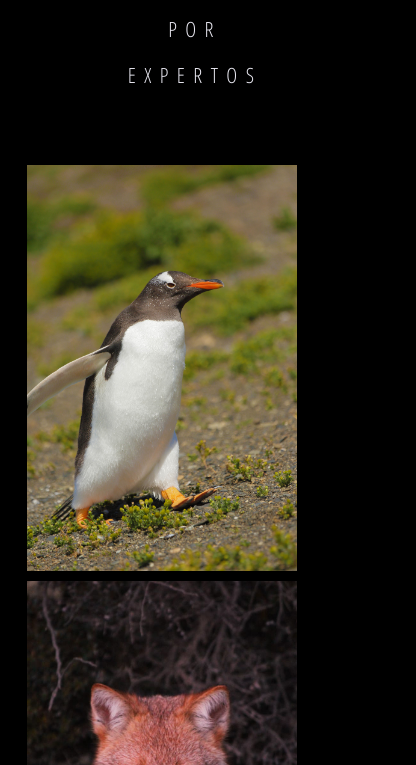
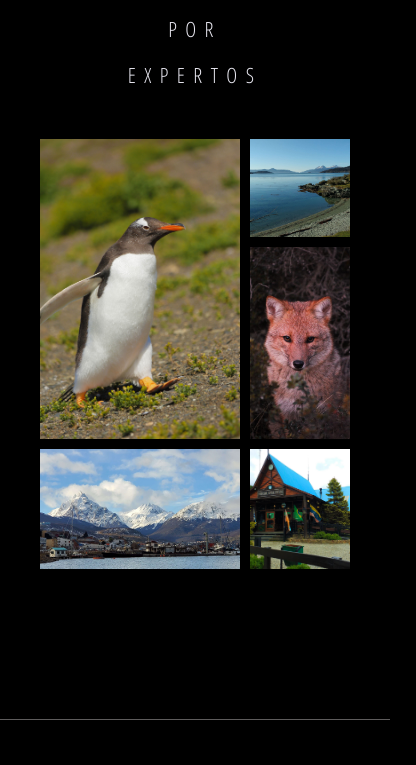
Before and after one commit to Florsala/desafio, a website: page index.html in a window 390 px wide. Shown: the part 2660-3425 px from the top of the page, 416 px wide, since content can reach past the window. Drawn offline with nearby package versions, Linux system fonts and the light colour scheme; a web font is replaced by a local one.

Commit message:
cambios en grid

```diff
--- a/scss/_responsive.scss
+++ b/scss/_responsive.scss
@@ -394,24 +394,11 @@ form.Formulario{
     @media only screen and (max-width:420px){
 
         .grid-container{
-        margin: 26px;
-         grid-template-columns: 300px ;
-            grid-template-areas:
 
-                          "faro"
-                          "trekk"
-
-                          ;
+        grid-template-columns: 200px 100px;
 
         }
 
-        .grid-img{
-            width: 90%;
-
-        .pnt{
-            display: none;
-        }
-            }
 
         div.contacto__contenedor{
             font-size: 10px;
```
Also changed, not shown: css/estilo.css.
